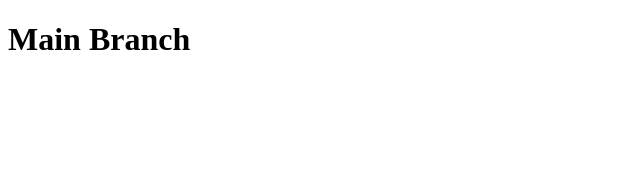
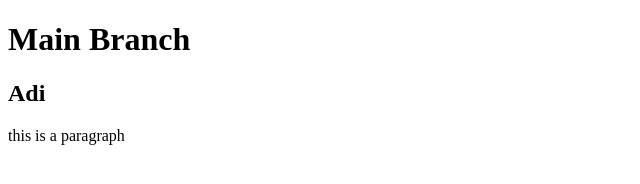
Before and after one commit to Adiseshu18/practice-task, a plain HTML site: page index.html in a window 1280 px wide. Shown: the whole page, without its empty margins (0-640 px from the left). Drawn offline with Linux system fonts and the light colour scheme.

Commit message:
Added p and h2 tags

```diff
--- a/index.html
+++ b/index.html
@@ -7,5 +7,7 @@
 </head>
 <body>
     <h1>Main Branch</h1>
+    <h2>Adi</h2>
+    <p>this is a paragraph</p>
 </body>
 </html>
```
